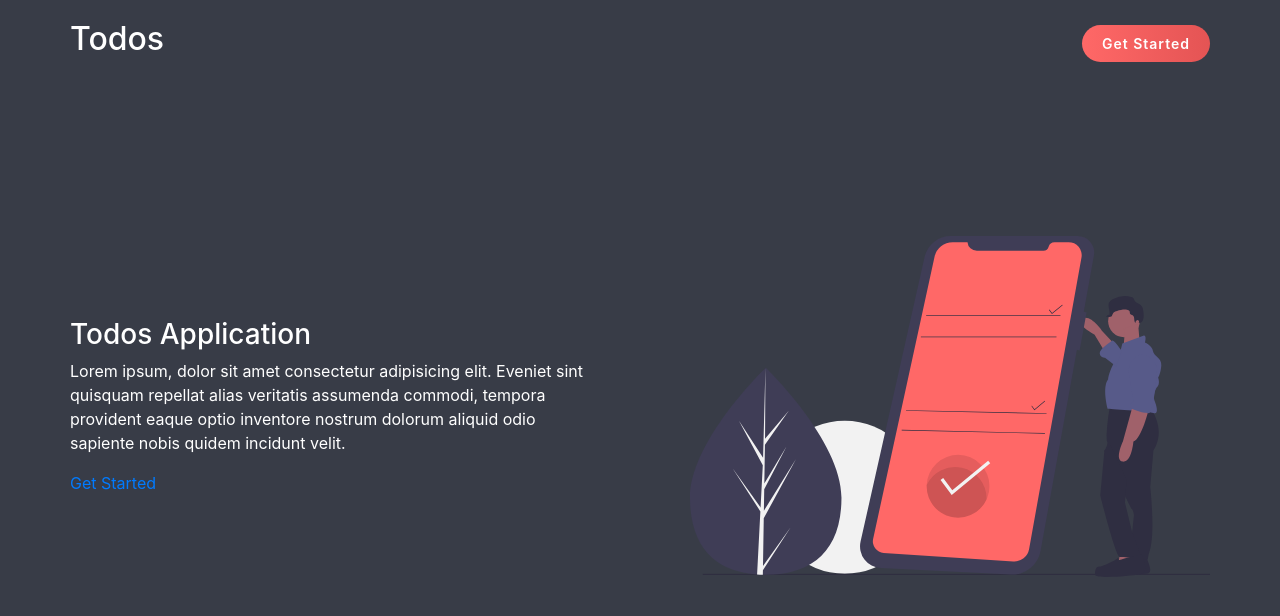
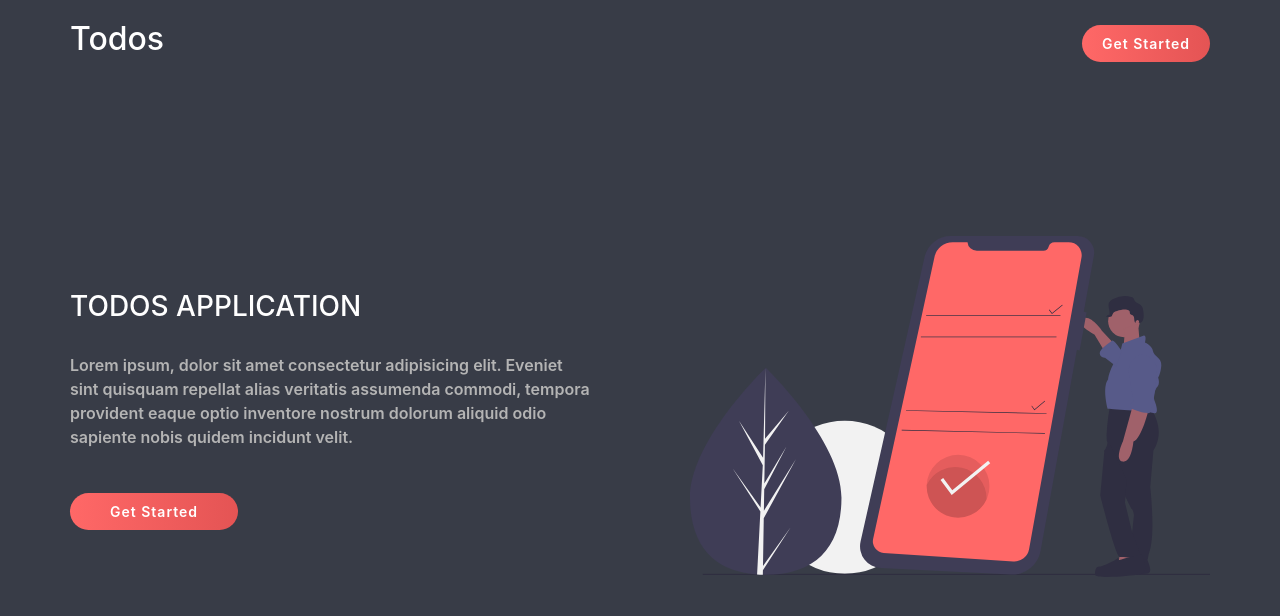
Before and after one commit to DwiNugroho/angular-todolist, an Angular app: page / in a window 1280 px wide. Shown: the top 616 px of the page. Built offline with nearby package versions, Linux system fonts and the light colour scheme.

Commit message:
slicing for landing page desktop

```diff
--- a/src/app/components/landing/landing.component.scss
+++ b/src/app/components/landing/landing.component.scss
@@ -7,6 +7,30 @@
   margin-top: 150px;
 }
 
+.left-section {
+  h3 {
+    margin-bottom: 30px;
+    text-transform: uppercase;
+  }
+  p {
+    color: rgb(180, 180, 180);
+    font-weight: 600;
+    margin-bottom: 50px;
+  }
+  a {
+    background: linear-gradient(to right, #FF6867, rgb(228, 84, 84));
+    color: white;
+    padding: 10px 40px;
+    border-radius: 40px;
+    font-size: 14px;
+    font-weight: 600;
+    letter-spacing: 1px;
+    &:hover {
+      background: linear-gradient(to right, rgb(211, 72, 72), rgb(211, 72, 72));
+    }
+  }
+}
+
 .right-section {
   margin-left: 100px;
   img {
```
